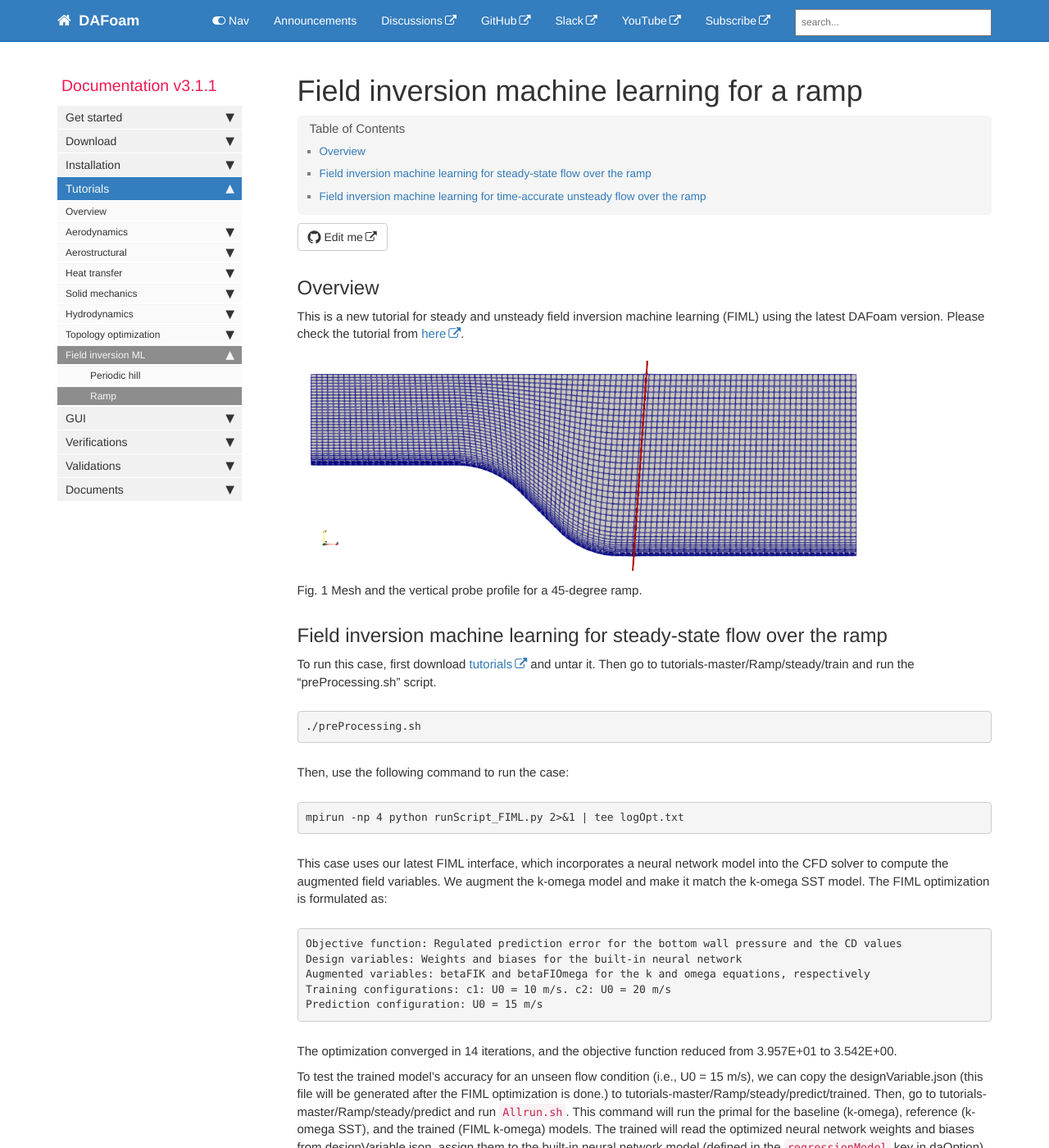
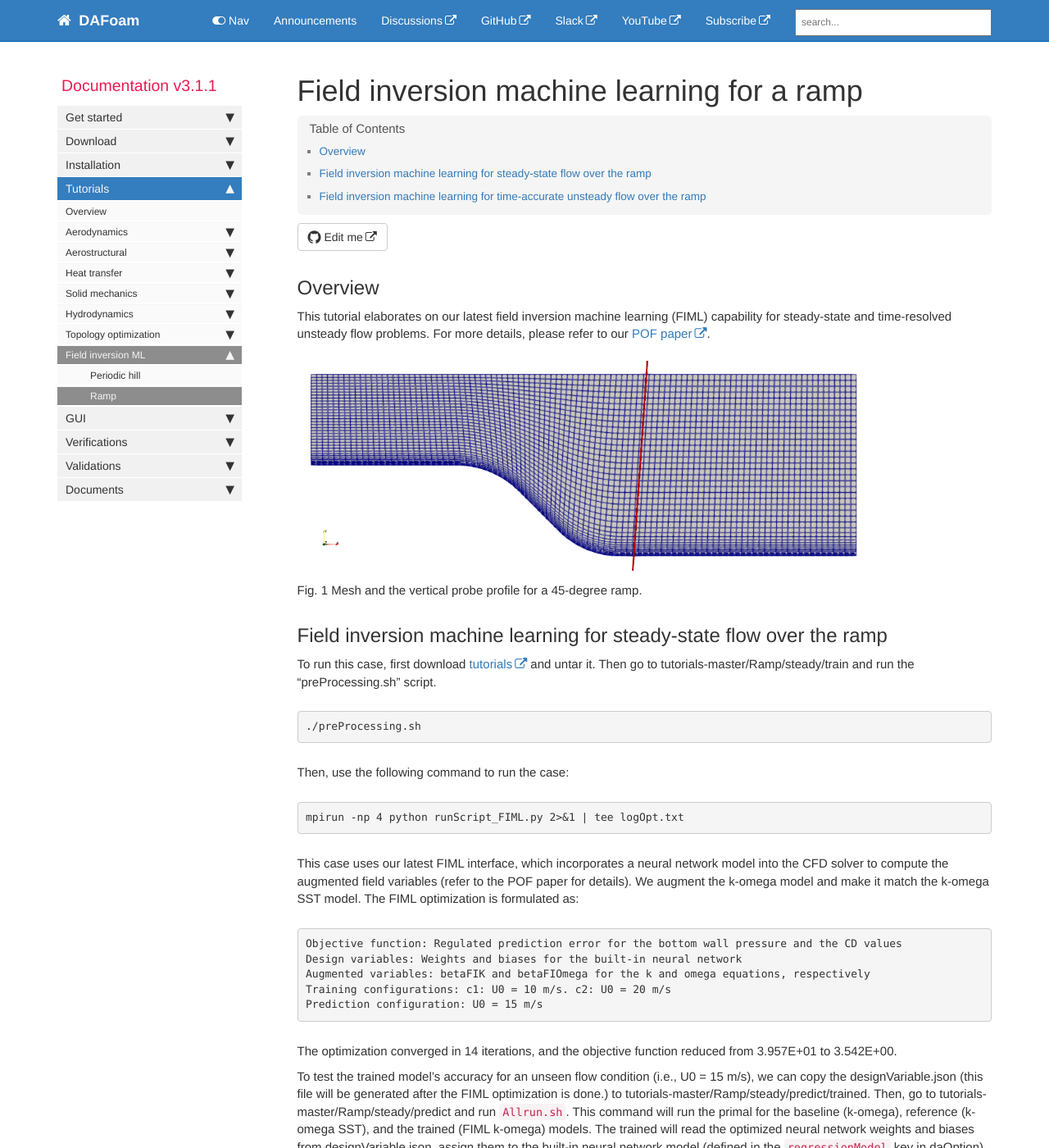
Before and after one commit to DAFoam/DAFoam.github.io, a Jekyll site: the page built from pages/mydoc/mydoc_tutorials_fieldinversion_ramp.md, in a window 1280 px wide and 1400 px high. Shown: the whole window at 82% size. Built offline with Jekyll 4.4.1, drawn with Linux system fonts in a browser that asks for light colours; comment, search, counter and statistics services are not loaded.

Commit message:
content update

```diff
--- a/pages/mydoc/mydoc_tutorials_fieldinversion_ramp.md
+++ b/pages/mydoc/mydoc_tutorials_fieldinversion_ramp.md
@@ -7,7 +7,7 @@ folder: mydoc
 ---
 
 ## Overview
-This is a new tutorial for steady and unsteady field inversion machine learning (FIML) using the latest DAFoam version. Please check the tutorial from [here](https://github.com/DAFoam/tutorials/tree/main/Ramp).
+This tutorial elaborates on our latest field inversion machine learning (FIML) capability for steady-state and time-resolved unsteady flow problems. For more details, please refer to our [POF paper](https://www.researchgate.net/publication/379889817_Field_Inversion_Machine_Learning_Augmented_Turbulence_Modeling_for_Time-Accurate_Unsteady_Flow).
 
 <img src="{{ site.url }}{{ site.baseurl }}/images/tutorials/Ramp_mesh.png" width="400" />
 
@@ -27,7 +27,7 @@ Then, use the following command to run the case:
 mpirun -np 4 python runScript_FIML.py 2>&1 | tee logOpt.txt
 </pre>
 
-This case uses our latest FIML interface, which incorporates a neural network model into the CFD solver to compute the augmented field variables. We augment the k-omega model and make it match the k-omega SST model. The FIML optimization is formulated as:
+This case uses our latest FIML interface, which incorporates a neural network model into the CFD solver to compute the augmented field variables (refer to the POF paper for details). We augment the k-omega model and make it match the k-omega SST model. The FIML optimization is formulated as:
 
 <pre>
 Objective function: Regulated prediction error for the bottom wall pressure and the CD values
```
